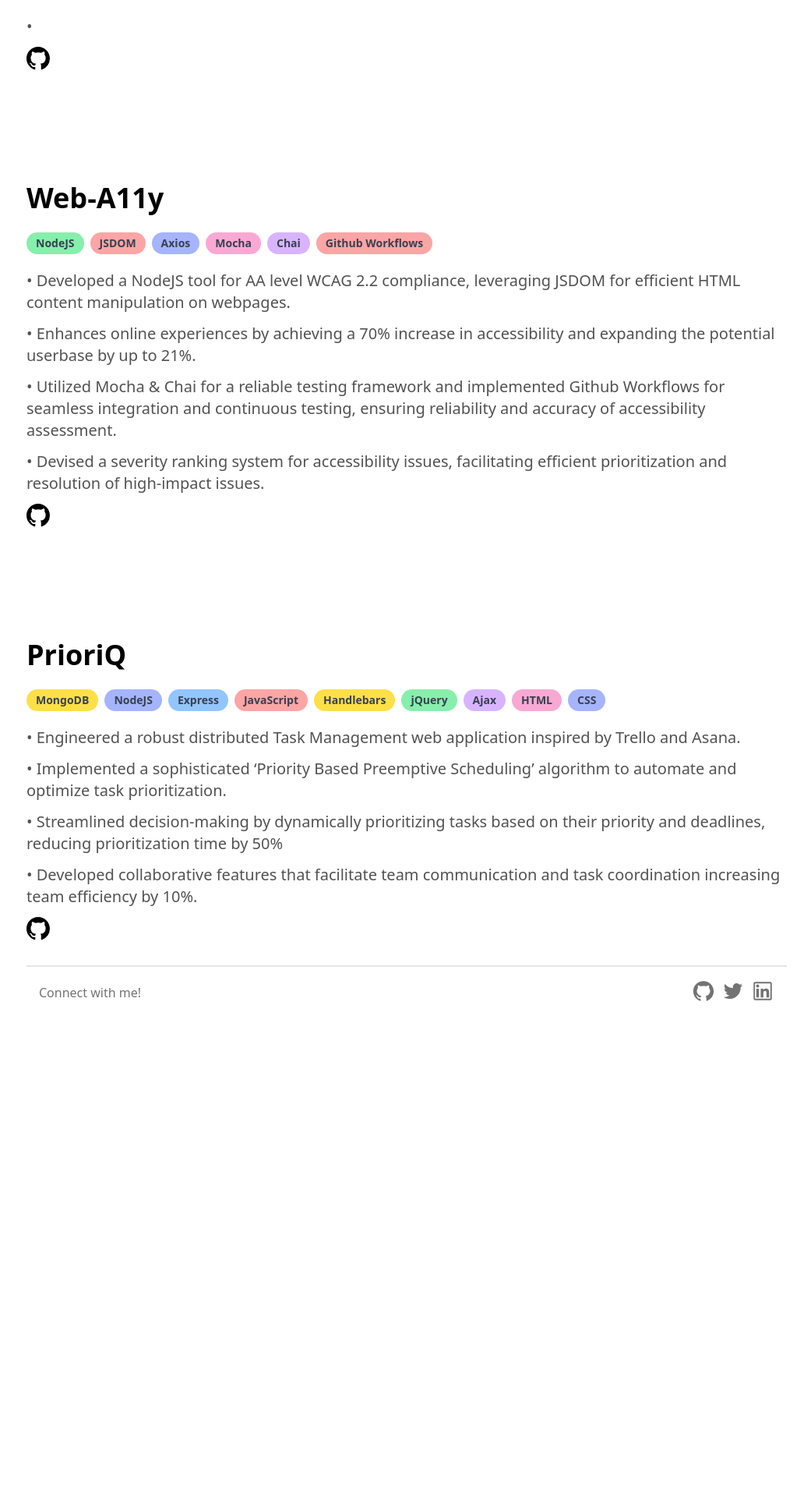
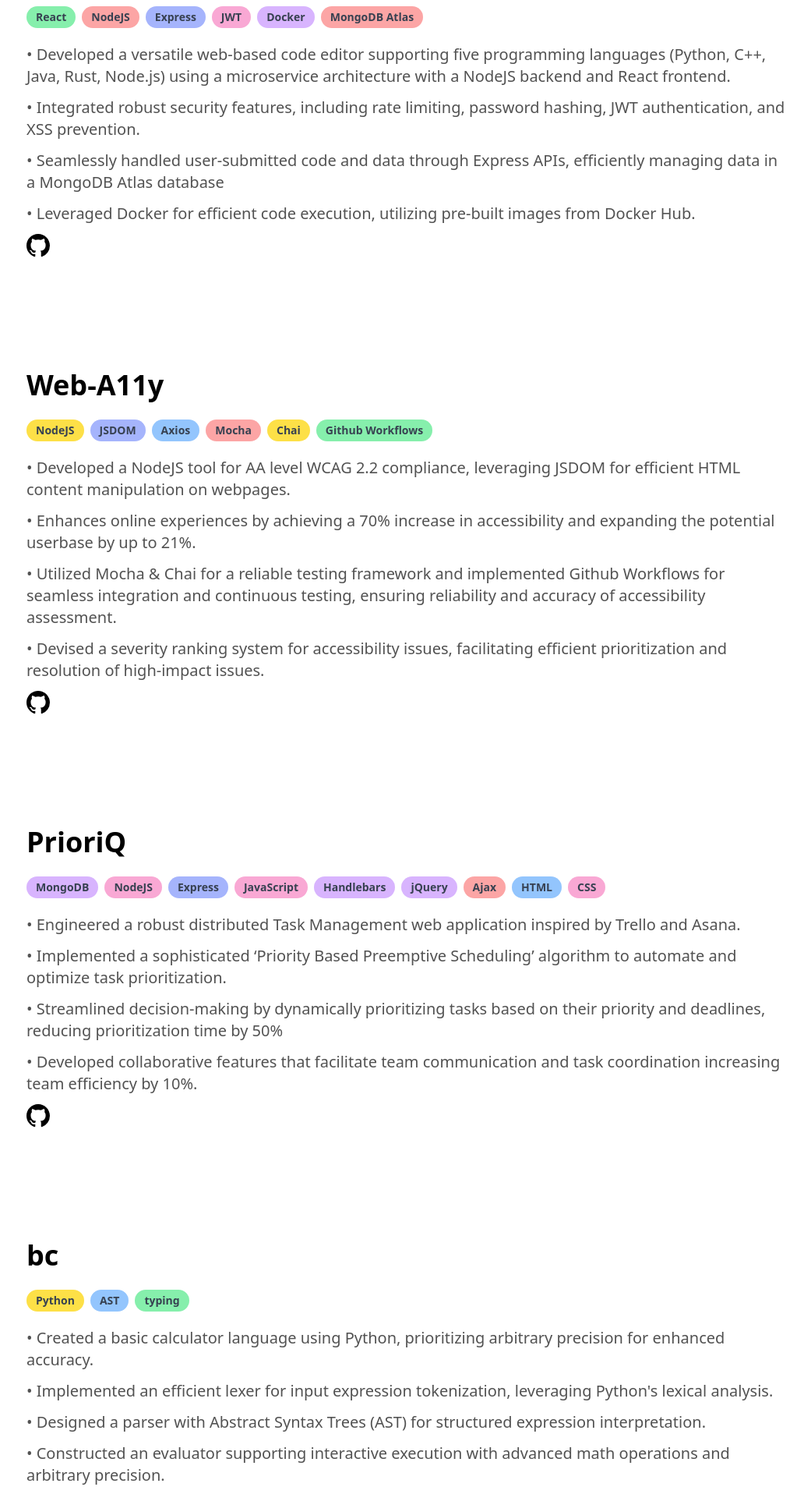
Before and after one commit to noumxn/portfolio, a Next.js app: page / in a window 1280 px wide. Shown: the part 1900-3816 px from the top of the page at 78% size, without its empty margins (118-1159 px from the left). Before the commit the page ends 3206 px from the top, so only its background shows below. Built offline with nearby package versions, Linux system fonts and the light colour scheme.

Commit message:
done for now

```diff
--- a/components/HeroSection.tsx
+++ b/components/HeroSection.tsx
@@ -1,4 +1,4 @@
-"use client" // this is a client component
+"use client"
 import React from "react"
 import { Link } from "react-scroll/modules"
 
--- a/components/Navbar.tsx
+++ b/components/Navbar.tsx
@@ -1,8 +1,7 @@
-"use client" // this is a client component
+"use client"
 import React from "react"
 import { useState } from "react"
 import { Link } from "react-scroll/modules"
-import { usePathname } from "next/navigation"
 import { useTheme } from "next-themes"
 import { RiMoonFill, RiSunLine } from "react-icons/ri"
 import { IoMdMenu, IoMdClose } from "react-icons/io"
--- a/components/ProjectsSection.tsx
+++ b/components/ProjectsSection.tsx
@@ -6,9 +6,12 @@ import { BsGithub } from "react-icons/bs"
 const projects = [
   {
     name: "myDE",
-    technologies: [],
+    technologies: ["React", "NodeJS", "Express", "JWT", "Docker", "MongoDB Atlas"],
     description:[
-        "",
+        "Developed a versatile web-based code editor supporting five programming languages (Python, C++, Java, Rust, Node.js) using a microservice architecture with a NodeJS backend and React frontend.",
+        "Integrated robust security features, including rate limiting, password hashing, JWT authentication, and XSS prevention.",
+        "Seamlessly handled user-submitted code and data through Express APIs, efficiently managing data in a MongoDB Atlas database",
+        "Leveraged Docker for efficient code execution, utilizing pre-built images from Docker Hub.",
     ],
     github: "https://github.com/noumxn/myDE",
   },
@@ -33,6 +36,17 @@ const projects = [
       "Developed collaborative features that facilitate team communication and task coordination increasing team efficiency by 10%."
     ],
     github: "https://github.com/noumxn/prioriq",
+  },
+  {
+    name: "bc",
+    technologies: ["Python", "AST", "typing"],
+    description: [
+      "Created a basic calculator language using Python, prioritizing arbitrary precision for enhanced accuracy.",
+      "Implemented an efficient lexer for input expression tokenization, leveraging Python's lexical analysis.",
+      "Designed a parser with Abstract Syntax Trees (AST) for structured expression interpretation.",
+      "Constructed an evaluator supporting interactive execution with advanced math operations and arbitrary precision."
+    ],
+    github: "https://github.com/noumxn/bc",
   },
 ]
 
```
